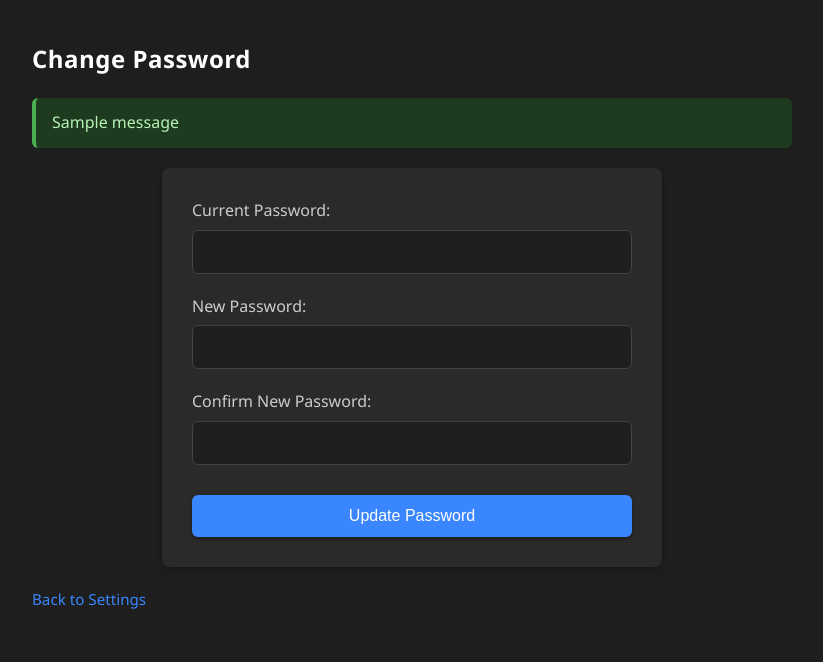
After one commit to SiulRek/MentalMathChallange, a Flask app: page /change-password in a window 1280 px wide. The commit adds this page. Shown: the top 662 px of the page, without its empty margins (228-1051 px from the left). Run offline with Flask 3, Linux system fonts and the light colour scheme; the visitor is signed in with stand-in values (Sample User, id 1); tables that the repository leaves empty hold one stand-in row (values such as "Sample post"); one stand-in notice (Sample message) is shown.

Commit message:
Implement user password change feature

```diff
--- a/src/app/routes.py
+++ b/src/app/routes.py
@@ -126,6 +126,30 @@ def _register_authentication_and_user_management_routes(app):
             return redirect(url_for("user_settings"))
         return render_template("confirm_delete.html")
 
+    @app.route("/change-password", methods=["GET", "POST"])
+    @_login_required
+    def change_password():
+        if request.method == "POST":
+            old_password = request.form["old_password"]
+            new_password = request.form["new_password"]
+            confirm_password = request.form["confirm_password"]
+
+            if new_password != confirm_password:
+                flash("New passwords do not match.", "error")
+                return render_template("change_password.html")
+
+            success, msg = app.auth.change_user_password(
+                session["user_id"], old_password, new_password
+            )
+            if success:
+                flash("Password changed successfully.", "success")
+                return redirect(url_for("user_settings"))
+            else:
+                flash(msg, "error")
+
+        return render_template("change_password.html")
+
+
 
 def _register_blueprint_management_routes(app):
     @app.route("/", methods=["GET", "POST"])
@@ -230,7 +254,6 @@ def _register_blueprint_management_routes(app):
                 return redirect(url_for("index"))
             flash(message, "error")
 
-        # GET method
         name = request.args["name"]
         blueprint_entry = app.bp_service.get_user_blueprint(
             user_id=user_id, name=name
--- /dev/null
+++ b/src/templates/change_password.html
@@ -0,0 +1,44 @@
+<!DOCTYPE html>
+<html lang="en">
+<head>
+  <meta charset="UTF-8">
+  <title>Change Password</title>
+  <link rel="stylesheet" href="{{ url_for('static', filename='style.css') }}">
+</head>
+<body>
+  <div class="container">
+    <h2>Change Password</h2>
+
+    {% with messages = get_flashed_messages(with_categories=true) %}
+      {% if messages %}
+        {% for category, message in messages %}
+          <div class="flash {{ category }}">{{ message }}</div>
+        {% endfor %}
+      {% endif %}
+    {% endwith %}
+
+    <form method="post" class="form-vertical">
+      <div class="form-group">
+        <label for="old_password">Current Password:</label>
+        <input type="password" id="old_password" name="old_password" class="password-field" required>
+      </div>
+
+      <div class="form-group">
+        <label for="new_password">New Password:</label>
+        <input type="password" id="new_password" name="new_password" class="password-field" required>
+      </div>
+
+      <div class="form-group">
+        <label for="confirm_password">Confirm New Password:</label>
+        <input type="password" id="confirm_password" name="confirm_password" class="password-field" required>
+      </div>
+
+      <button type="submit">Update Password</button>
+    </form>
+
+    <p style="margin-top: 20px;">
+      <a href="{{ url_for('user_settings') }}">Back to Settings</a>
+    </p>
+  </div>
+</body>
+</html>
--- a/src/templates/user_settings.html
+++ b/src/templates/user_settings.html
@@ -25,6 +25,10 @@
 
     <h2>Account Options</h2>
 
+    <form action="{{ url_for('change_password') }}" method="get">
+      <button type="submit">Change Password</button>
+    </form>
+    <div class="button-spacer"></div>
     <form action="{{ url_for('logout') }}" method="post">
       <button type="submit">Logout</button>
     </form>
```
Also changed, not shown: src/app/auth_service.py (+27 -0 lines), src/tests/auth_service_test.py (+57 -1 lines).
